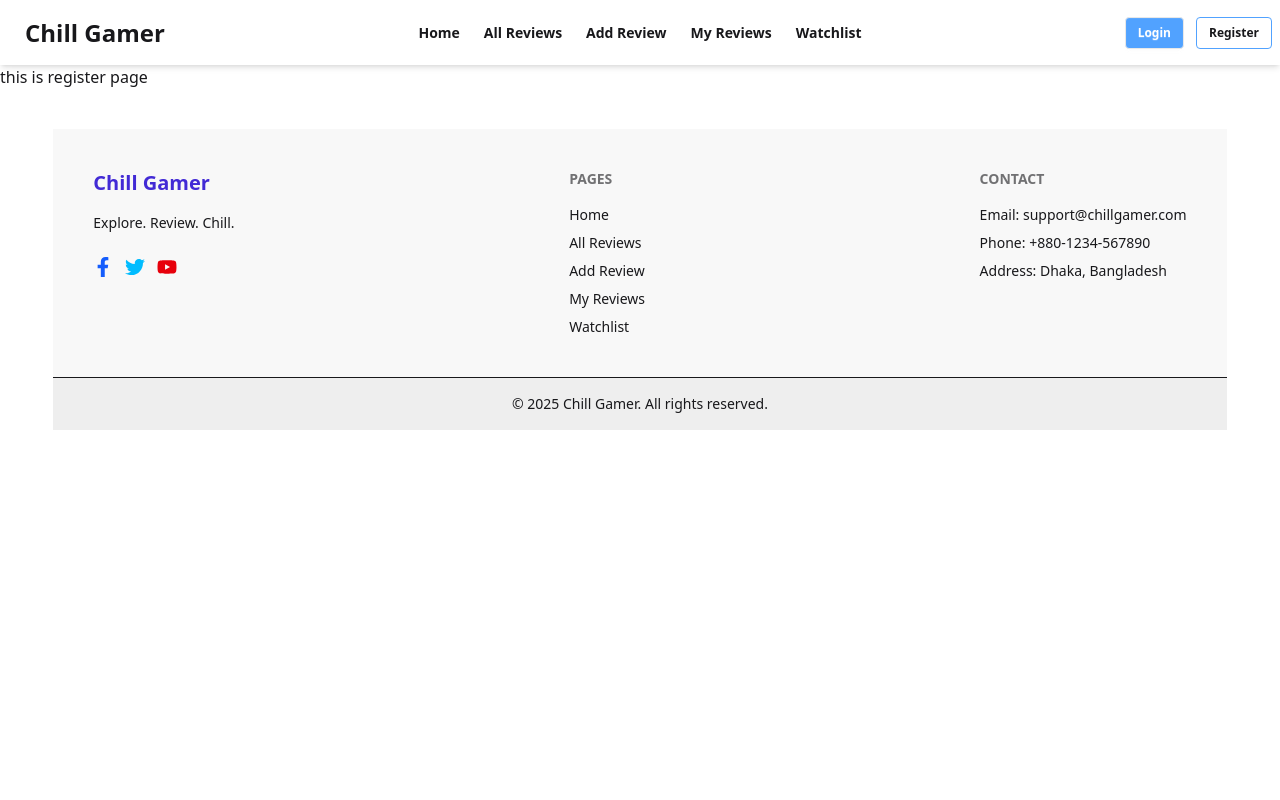
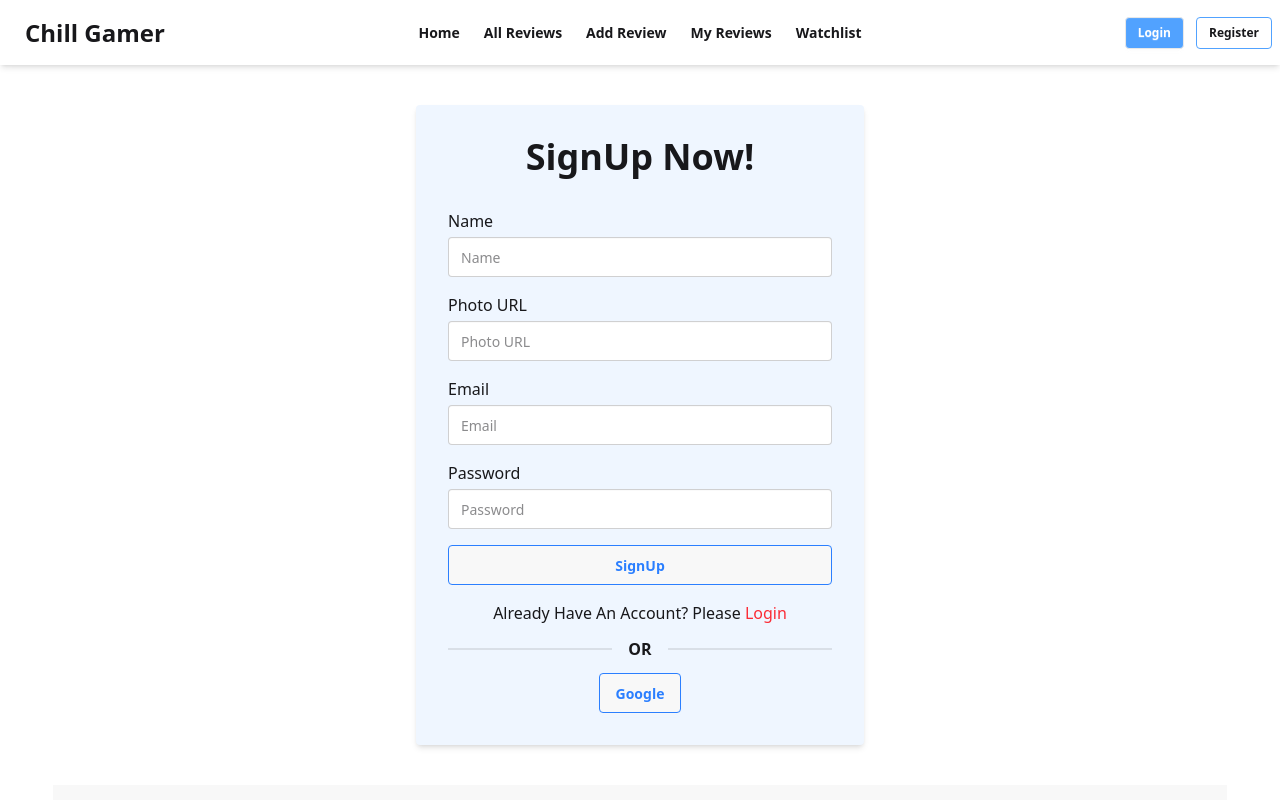
Before and after one commit to laizu01993/gaming-review-client, a React (Vite) app: page /register in a window 1280 px wide. Shown: the top 800 px of the page. Built offline with nearby package versions, Linux system fonts and the light colour scheme.

Commit message:
created login and signup page with google button and also styled these two pages

```diff
--- a/src/Components/Pages/Login.jsx
+++ b/src/Components/Pages/Login.jsx
@@ -1,7 +1,48 @@
+import { Link } from "react-router-dom";
 
 const Login = () => {
+
+    // event handler
+    const handleLogin = e => {
+        e.preventDefault();
+
+        const form = e.target;
+        const email = form.email.value;
+        const password = form.password.value;
+        console.log(email, password
+
+        );
+
+    }
+
     return (
-        <div>this is login page</div>
+        <div className="w-11/12 mx-auto max-w-md bg-blue-50 shadow-md p-8 rounded mt-10">
+            <h2 className="text-4xl font-bold text-center">Login Now!</h2>
+            <form onSubmit={handleLogin} className="space-y-4 mt-8">
+                <div>
+                    <label className="block font-normal mb-1">Email</label>
+                    <input type="email"
+                    placeholder="Email" name="email" className="input input-bordered w-full" />
+                </div>
+                <div>
+                    <label className="block font-normal mb-1">Password</label>
+                    <input type="password"
+                    placeholder="Password" name="password" className="input input-bordered w-full" />
+                </div>
+
+                <div className="text-center">
+                <button type="submit" className="btn w-full  font-bold text-blue-500 border-blue-500 text-center">Login</button>
+                </div>
+
+                <p className="font-medium text-center">Don't Have An Account? Please <Link className="text-red-500" to="/register">Sign Up</Link></p>
+
+
+                <div className="divider font-bold">OR</div>
+                <div className="text-center">
+                <button className="btn btn-md font-bold text-blue-500 border-blue-500 text-center">Google</button>
+                </div>
+            </form>
+        </div>
     );
 };
 
--- a/src/Components/Pages/Register.jsx
+++ b/src/Components/Pages/Register.jsx
@@ -1,8 +1,58 @@
+import { Link } from "react-router-dom";
 
 const Register = () => {
-    return (
-        <div>this is register page</div>
-    );
-};
 
-export default Register;
+    // event handler
+    const handleRegister = e => {
+        e.preventDefault();
+
+        const form = e.target;
+        const name = form.name.value;
+        const photo = form.photo.value;
+        const email = form.email.value;
+        const password = form.password.value;
+        console.log(name, photo, email, password);
+
+    };
+        return (
+            <div className="w-11/12 mx-auto max-w-md bg-blue-50 shadow-md p-8 rounded mt-10">
+                <h2 className="text-4xl font-bold text-center">SignUp Now!</h2>
+                <form onSubmit={handleRegister} className="space-y-4 mt-8">
+                    <div>
+                        <label className="block font-normal mb-1">Name</label>
+                        <input type="text"
+                            placeholder="Name" name="name" className="input input-bordered w-full" />
+                    </div>
+                    <div>
+                        <label className="block font-normal mb-1">Photo URL</label>
+                        <input type="text"
+                            placeholder="Photo URL" name="photo" className="input input-bordered w-full" />
+                    </div>
+                    <div>
+                        <label className="block font-normal mb-1">Email</label>
+                        <input type="email"
+                            placeholder="Email" name="email" className="input input-bordered w-full" />
+                    </div>
+                    <div>
+                        <label className="block font-normal mb-1">Password</label>
+                        <input type="password"
+                            placeholder="Password" name="password" className="input input-bordered w-full" />
+                    </div>
+
+                    <div className="text-center">
+                        <button type="submit" className="btn w-full  font-bold text-blue-500 border-blue-500 text-center">SignUp</button>
+                    </div>
+
+                    <p className="font-medium text-center">Already Have An Account? Please <Link className="text-red-500" to="/login">Login</Link></p>
+
+
+                    <div className="divider font-bold">OR</div>
+                    <div className="text-center">
+                        <button className="btn btn-md font-bold text-blue-500 border-blue-500 text-center">Google</button>
+                    </div>
+                </form>
+            </div>
+        );
+    };
+
+    export default Register;
--- /dev/null
+++ b/src/Components/Pages/ReviewDetails.jsx
@@ -0,0 +1,50 @@
+import { useLoaderData } from "react-router-dom";
+import Swal from "sweetalert2";
+
+const ReviewDetails = () => {
+
+    const review = useLoaderData();
+    console.log(review);
+
+    const handleAddToWatchlist = () => {
+        const watchData = {
+
+            // userName: user.displayName,
+            // userEmail: user.email,
+            gameImage: review.gameImage,
+            title: review.title,
+            description: review.description,
+            rating: review.rating,
+            genre: review.genre,
+        };
+
+        fetch('http://localhost:5000/watchlist', {
+            method: 'POST',
+            headers: { 'Content-Type': 'application/json' },
+            body: JSON.stringify(watchData),
+        })
+            .then(res => res.json())
+            .then(data => {
+                if (data.insertedId) {
+                    Swal.fire("Added!", "Review added to your Watchlist!", "success");
+                }
+                })
+            }
+
+    return (
+            <div className="w-11/12 mx-auto p-6 bg-blue-50 shadow rounded">
+                <img src={review.gameImage} alt={review.title} className="w-full max-w-lg mx-auto rounded" />
+                <h2 className="text-3xl font-bold mt-4">{review.title}</h2>
+                <p className="mt-2 text-gray-700">{review.description}</p>
+                <div className="mt-4">
+                    <p><strong>Rating:</strong> {review.rating}/10</p>
+                    <p><strong>Genre:</strong> {review.genre}</p>
+                    <p><strong>Reviewer:</strong> {review.reviewerName || "Anonymous"}</p>
+                    <p><strong>Email:</strong> {review.reviewerEmail || "Not Provided"}</p>
+                </div>
+                <button className="btn mt-4 btn-sm border-blue-500 text-blue-800" onClick={handleAddToWatchlist}>Add to WatchList</button>
+            </div>
+        );
+    };
+
+    export default ReviewDetails;
--- a/src/Components/home/ReviewCard.jsx
+++ b/src/Components/home/ReviewCard.jsx
@@ -1,7 +1,8 @@
+import { Link } from "react-router-dom";
 
 const ReviewCard = ({ review }) => {
 
-    const { gameImage, title, description, rating } = review;
+    const { _id, gameImage, title, description, rating } = review;
     return (
         <div className="card bg-base-100 shadow-md mt-8">
             <figure>
@@ -12,7 +13,9 @@ const ReviewCard = ({ review }) => {
                 <p className="text-sm font-semibold text-gray-600">{description.slice(0, 100)}...</p>
                 <p className="mt-2 font-semibold text-primary">Rating: {rating}/10</p>
                 <div className="card-actions justify-end">
-                    <button className="btn btn-sm btn-outline border-blue-500">Explore Details</button>
+                    <Link to={`reviewDetails/${_id}`}>
+                    <button className="btn btn-sm btn-outline text-blue-800 border-blue-500">Explore Details</button>
+                    </Link>
                 </div>
             </div>
         </div>
--- a/src/main.jsx
+++ b/src/main.jsx
@@ -15,6 +15,7 @@ import Home from './Components/Pages/Home.jsx';
 import AllReviews from './Components/Pages/AllReviews.jsx';
 import Login from './Components/Pages/Login.jsx';
 import Register from './Components/Pages/Register.jsx';
+import ReviewDetails from './Components/Pages/ReviewDetails.jsx';
 
 
 const router = createBrowserRouter([
@@ -26,6 +27,11 @@ const router = createBrowserRouter([
         path: "/",
         element: <Home></Home>,
         loader: () => fetch('http://localhost:5000/review')
+      },
+      {
+        path: "/reviewDetails/:id",
+        element: <ReviewDetails></ReviewDetails>,
+        loader: ({params}) => fetch(`http://localhost:5000/review/${params.id}`)
       },
       {
         path: "/allReviews",
```
